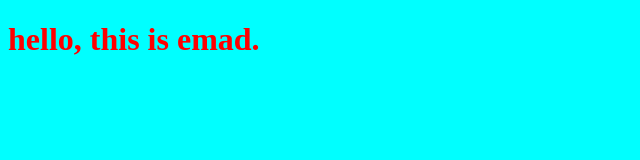
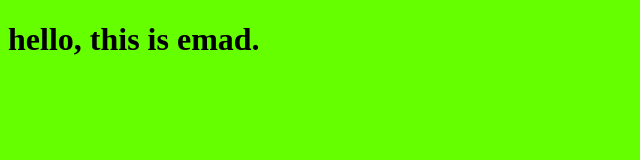
Before and after one commit to Emad-it/myproject, a plain HTML site: page index.html in a window 1280 px wide. Shown: the whole page, without its empty margins (0-640 px from the left). Drawn offline with Linux system fonts and the light colour scheme.

Commit message:
chang style for the title

```diff
--- a/style.css
+++ b/style.css
@@ -1,6 +1,6 @@
 h1{
-    color : red;
+    color : black;
 }
 body{
-    background-color: aqua;
+    background-color: rgb(102, 255, 0);
 }
```
